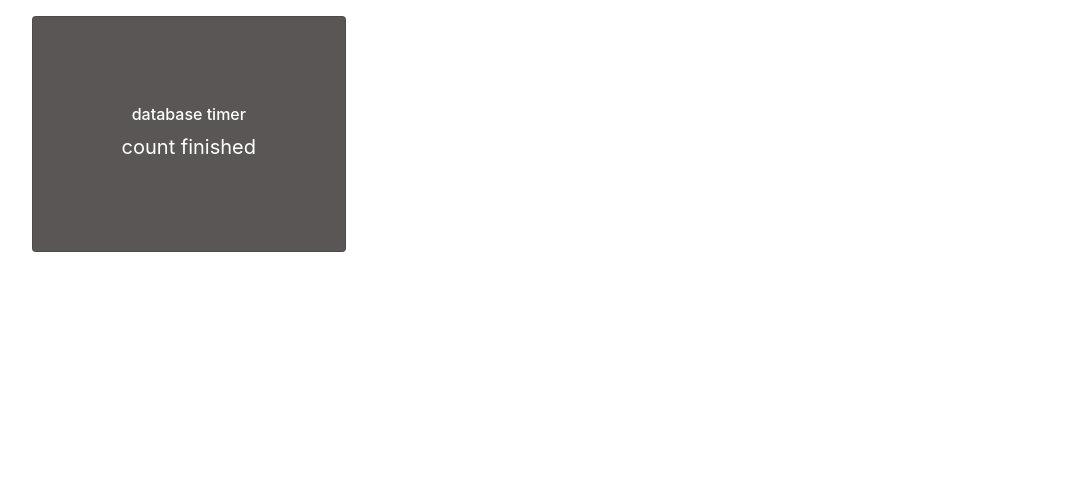
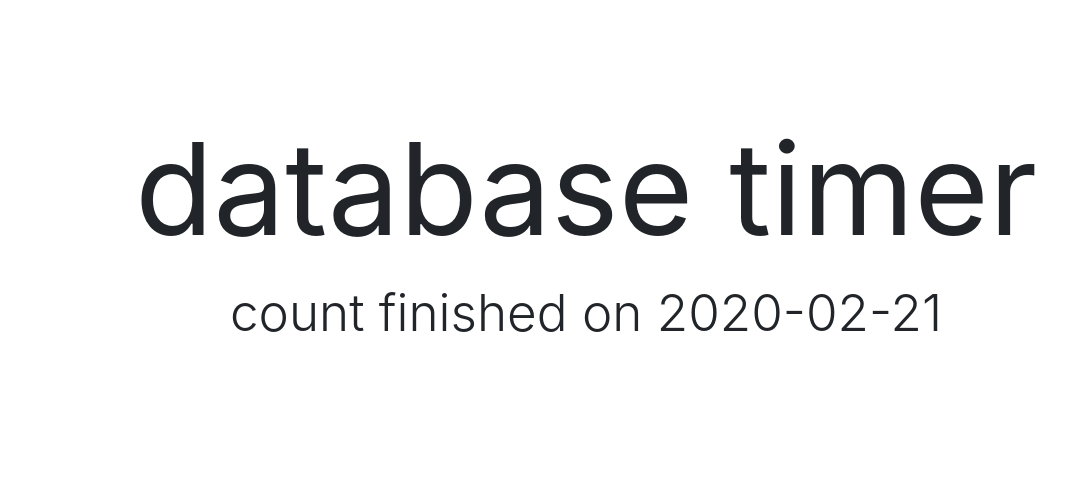
Before and after one commit to neiltesaluna/countpool, a Flask app: page / in a window 1280 px wide. Shown: the part 56-533 px from the top of the page, without its empty margins (54-1120 px from the left). Run offline with Flask 2, Linux system fonts and the light colour scheme; data comes from the database, SQL or seed files in the repository; both versions use the stored data as it was after the commit; some libraries are stand-ins or nearby versions.

Commit message:
fixed up timer layout for scalability

```diff
--- a/countpool/static/main.css
+++ b/countpool/static/main.css
@@ -4,41 +4,28 @@
 /* 5b5656 - gray */
 /* 4d4646 - black */
 
-
-
-.card-hover {
-  position: relative;
-  width: 19.6rem;
-  background-color: #5b5656;
-}
-
-
-.reveal {
-  height: 100%;
-  width: 100%;
-  opacity: 0;
-  transition: .5s ease;
-
-}
-
-.card-hover:hover .reveal{
-  opacity: 1;
-}
-
-.reveal-text {
-  color: white;
-  font-size: 20px;
-  position: absolute;
-  top: 50%;
-  left: 50%;
-  -webkit-transform: translate(-50%, -50%);
-  -ms-transform: translate(-50%, -50%);
-  transform: translate(-50%, -50%);
-  text-align: center;
-}
-
 .navbar-nav > li{
   padding-left: 0.1rem;
   padding-right: 0.1rem;
   cursor: pointer;
 }
+
+.jumbotron {
+  background-color: #fff;
+}
+
+.clickable {
+  cursor: pointer;
+}
+
+.title-text {
+  font-size:10vw
+}
+
+.timer-text {
+  font-size:4vw
+}
+
+.modal-dialog {
+  max-width: 378px
+}
--- a/countpool/templates/home.html
+++ b/countpool/templates/home.html
@@ -5,12 +5,11 @@
 <div class="container">
 
   {% include "script_countdown.html" %}
+
   {% include "db_newtimer.html"%}
   {% include "local_newtimer.html"%}
 
-  <div class="row mx-auto">
   {% include "timer.html" %}
-  </div>
 
 
 
--- a/countpool/templates/script_countdown.html
+++ b/countpool/templates/script_countdown.html
@@ -21,7 +21,7 @@
       // when timer reaches 0
       if (count_diff < 0) {
         clearInterval(x);
-        document.getElementById(timer_id).innerHTML = "count finished";
+        document.getElementById(timer_id).innerHTML = "count finished on "+end_date;
       }
     }, 1000);
   }
--- a/countpool/templates/timer.html
+++ b/countpool/templates/timer.html
@@ -1,4 +1,4 @@
-<div id="local_timer_js" class="row"</div>
+<div id="local_timer_js"</div>
 
 
 <script>
@@ -59,18 +59,13 @@ function timerTemplate(timer) {
     setTimer(timer.goal, timer.id);
 
     return `
-    <div style="padding: 1rem">
-
-      <div class="card card-hover" data-toggle="modal" data-target="#Modal-${timer.id}">
-        <div class="reveal-text">
-          <h6 class="card-text">${timer.title}</h6>
-          <p class="card-text"id='${timer.id}'></p>
-        </div>
-        <div class="reveal">
-          <img src="{{ url_for('static', filename='bg-image/') }}${timer.image}" class="img-fluid" alt="">
-        </div>
+    <div class="jumbotron clickable" data-toggle="modal" data-target="#Modal-${timer.id}">
+      <div class="text-black text-center py-5 px-4">
+        <h1 class="display-1 title-text"><strong>${timer.title}</strong></h1>
+        <p class="lead timer-text"id='${timer.id}'></p>
       </div>
     </div>
+
 
     <!-- Modal -->
     <div class="modal fade" id="Modal-${timer.id}" tabindex="-1" role="dialog" aria-labelledby="Modal-${timer.id}" aria-hidden="true">
@@ -82,10 +77,8 @@ function timerTemplate(timer) {
               <span aria-hidden="true">×</span>
             </button>
           </div>
-          <div class="modal-body mx-auto">
-
-            <img src="{{ url_for('static', filename='bg-image/') }}${timer.image}" class="rounded img-fluid" alt="">
-
+          <div class="mx-auto">
+            <img src="{{ url_for('static', filename='bg-image/') }}${timer.image}" class="img-fluid" alt="">
           </div>
           <div class="modal-footer">
             <button type="button" class="btn btn-light" data-dismiss="modal">Close</button>
```
Also changed, not shown: countpool/site.db.
